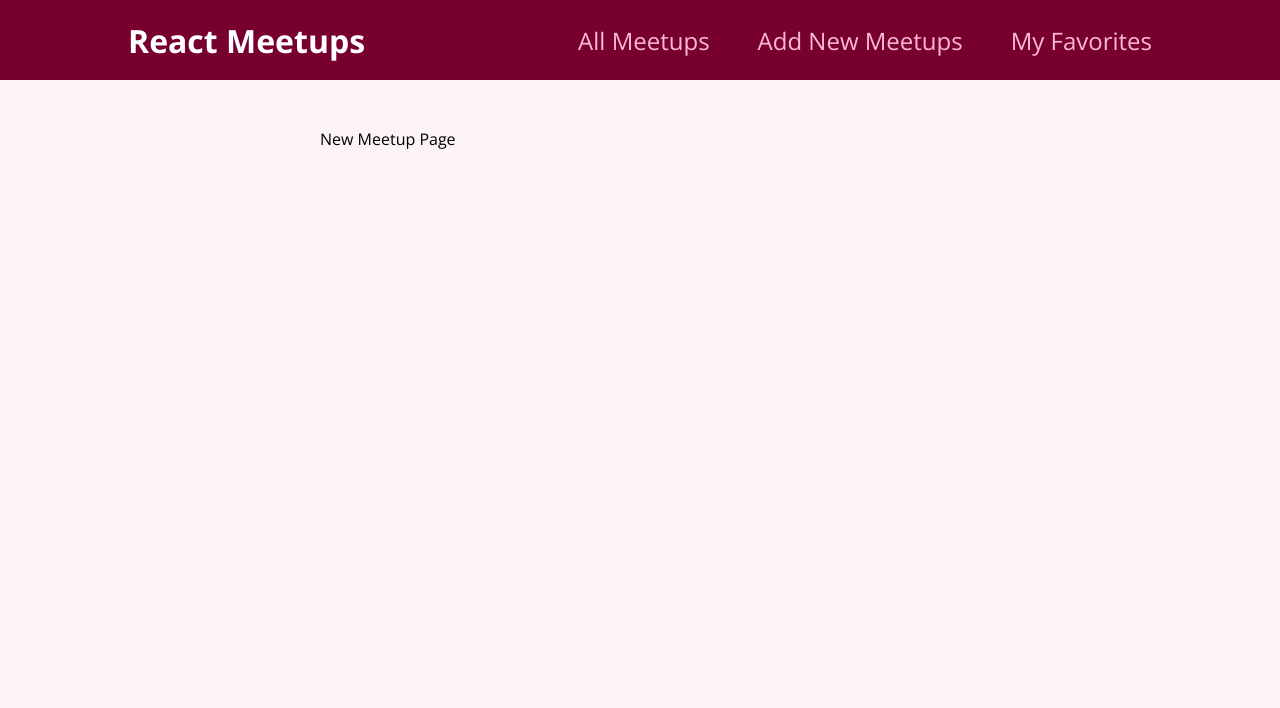
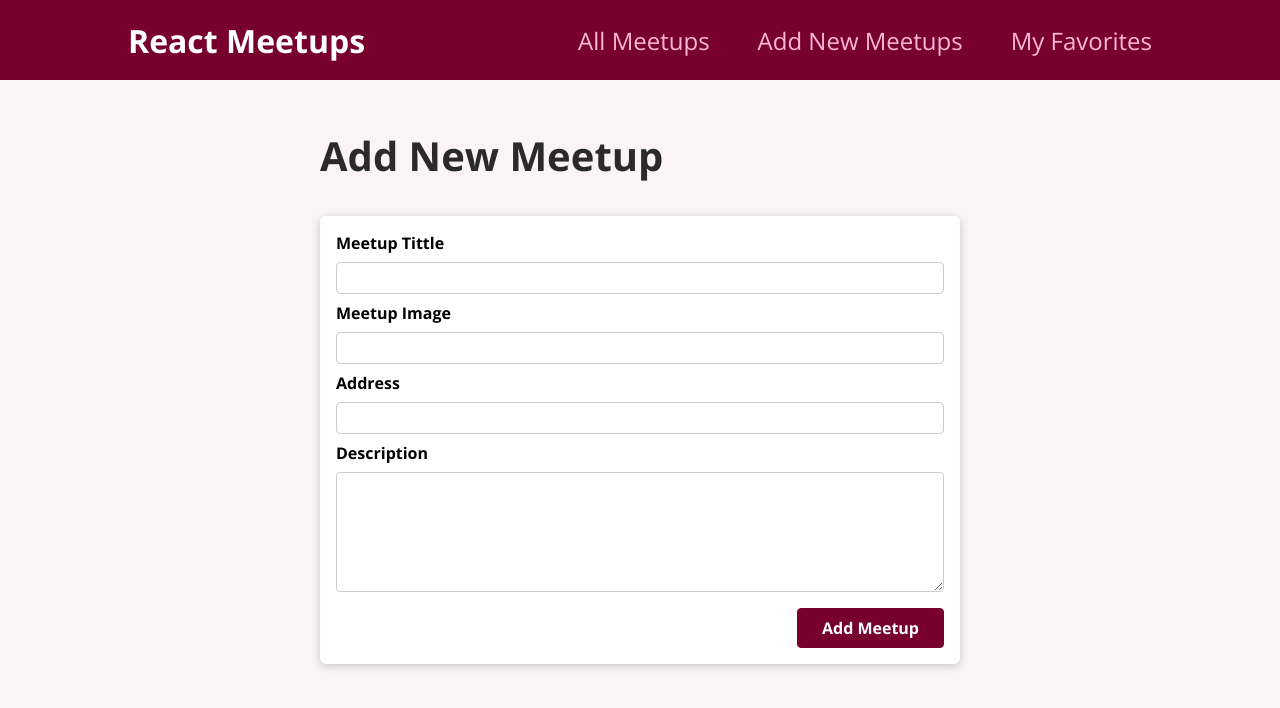
Before and after one commit to leolsouza/react_course, a React (Create React App) app: page /new-meetup in a window 1280 px wide. Shown: the top 708 px of the page. Built offline with nearby package versions, Linux system fonts and the light colour scheme.

Commit message:
adding_form_for_add_meetup

```diff
--- /dev/null
+++ b/src/components/meetups/NewMeetupForm.js
@@ -0,0 +1,31 @@
+import Card from "../ui/Card";
+import classes from "./NewMeetupForm.module.css";
+
+function NewMeetupForm() {
+  return (
+    <Card>
+      <form className={classes.form}>
+        <div className={classes.control}>
+          <label htmlFor="title">Meetup Tittle</label>
+          <input type="text" required id="title" />
+        </div>
+        <div className={classes.control}>
+          <label htmlFor="image">Meetup Image</label>
+          <input type="url" required id="image" />
+        </div>
+        <div className={classes.control}>
+          <label htmlFor="address">Address</label>
+          <input type="text" required id="address" />
+        </div>
+        <div className={classes.control}>
+          <label htmlFor="description">Description</label>
+          <textarea required id="description" rows='5'/>
+        </div>
+        <div className={classes.actions}>
+            <button>Add Meetup</button>
+        </div>
+      </form>
+    </Card>
+  );
+}
+export default NewMeetupForm;
--- /dev/null
+++ b/src/components/meetups/NewMeetupForm.module.css
@@ -0,0 +1,45 @@
+.form {
+    padding: 1rem;
+  }
+
+  .control {
+    margin-bottom: 0.5rem;
+  }
+
+  .control label {
+    display: block;
+    font-weight: bold;
+    margin-bottom: 0.5rem;
+  }
+
+  .control input,
+  .control textarea {
+    display: block;
+    font: inherit;
+    border-radius: 4px;
+    border: 1px solid #ccc;
+    padding: 0.25rem;
+    width: 100%;
+  }
+
+  .actions {
+    margin-top: 1rem;
+    text-align: right;
+  }
+
+  .actions button {
+    font: inherit;
+    cursor: pointer;
+    background-color: #77002e;
+    color: white;
+    padding: 0.5rem 1.5rem;
+    border: 1px solid #77002e;
+    border-radius: 4px;
+    font-weight: bold;
+  }
+
+  .actions button:hover,
+  .actions button:active {
+    background-color: #a50e48;
+    border-color: #a50e48;
+  }
--- a/src/pages/NewMeetup.js
+++ b/src/pages/NewMeetup.js
@@ -1,6 +1,12 @@
-function NewMeetupPage()
-{
-    return <div>New Meetup Page</div>;
+import NewMeetupForm from "../components/meetups/NewMeetupForm";
+
+function NewMeetupPage() {
+  return (
+    <section>
+      <h1>Add New Meetup</h1>
+      <NewMeetupForm />
+    </section>
+  );
 }
 
 export default NewMeetupPage;
```
